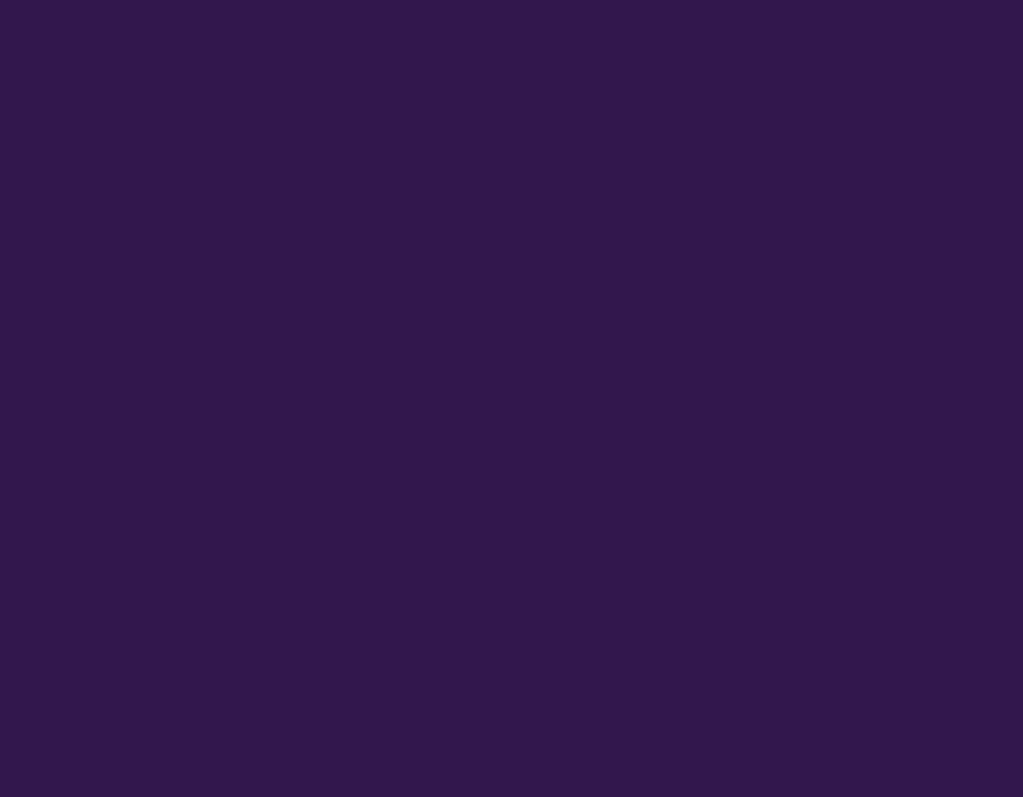
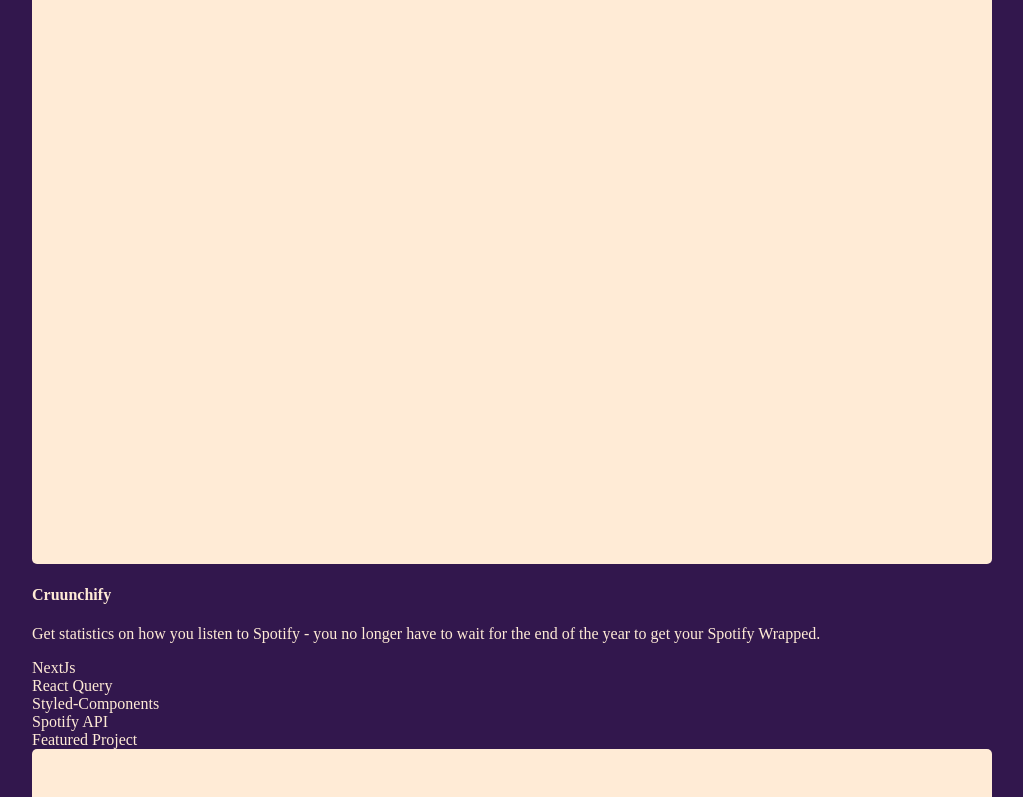
Before and after one commit to kd-kinuthiadavid/kdio-dev, a Next.js app: page / in a window 1280 px wide. Shown: the part 2000-2797 px from the top of the page, without its empty margins (128-1151 px from the left). Before the commit the page ends 2502 px from the top, so only its background shows below. Built offline with nearby package versions, Linux system fonts and the light colour scheme.

Commit message:
feat(components): create a projects section

```diff
--- /dev/null
+++ b/components/Projects/ProjectItem.tsx
@@ -0,0 +1,46 @@
+import React from "react";
+import styled from "styled-components";
+
+interface ProjectItemProps {
+  coverURL?: string;
+  title: string;
+  description: string;
+  techUsed: string[];
+  isFeatured: boolean;
+}
+
+const ProjectItem = ({
+  coverURL,
+  title,
+  description,
+  techUsed,
+  isFeatured,
+}: ProjectItemProps) => {
+  return (
+    <Wrapper>
+      {isFeatured ? (
+        <div className="project_featured">Featured Project</div>
+      ) : null}
+      <div className="project_image"></div>
+      <div className="project_content">
+        <h4>{title}</h4>
+        <p>{description}</p>
+        {techUsed.length
+          ? techUsed.map((tech) => <div className="tech_used">{tech}</div>)
+          : null}
+      </div>
+    </Wrapper>
+  );
+};
+
+export default ProjectItem;
+export type { ProjectItemProps };
+
+const Wrapper = styled.div`
+  .project_image {
+    width: 100%;
+    height: 40rem;
+    background-color: ${({ theme }) => theme.colors.secondary};
+    border-radius: ${(props) => props.theme.spacing.borderRadius};
+  }
+`;
--- a/components/Projects/index.tsx
+++ b/components/Projects/index.tsx
@@ -1,11 +1,35 @@
 import React from "react";
 import styled from "styled-components";
 import SectionHeading from "../SectionHeading";
+import ProjectItem, { ProjectItemProps } from "./ProjectItem";
 
 const Projects = () => {
+  const projects: ProjectItemProps[] = [
+    {
+      coverURL: "",
+      title: "Cruunchify",
+      description:
+        "Get statistics on how you listen to Spotify - you no longer have to wait for the end of the year to get your Spotify Wrapped.",
+      isFeatured: true,
+      techUsed: ["NextJs", "React Query", "Styled-Components", "Spotify API"],
+    },
+    {
+      coverURL: "",
+      title: "Authr: Design System.",
+      description:
+        "A design system implementation (both Design and Implementation) for Authr: Auth As A Service",
+      isFeatured: true,
+      techUsed: ["NextJs", "Tailwind", "Figma"],
+    },
+  ];
   return (
     <Wrapper>
       <SectionHeading text="Some Things I've Built" />
+      <div className="projects_list">
+        {projects.map((project) => (
+          <ProjectItem {...project} />
+        ))}
+      </div>
     </Wrapper>
   );
 };
@@ -15,4 +39,8 @@ export default Projects;
 const Wrapper = styled.section`
   min-height: 100vh;
   color: ${({ theme }) => theme.colors.secondary};
+
+  .projects_list {
+    margin-top: 5rem;
+  }
 `;
```
